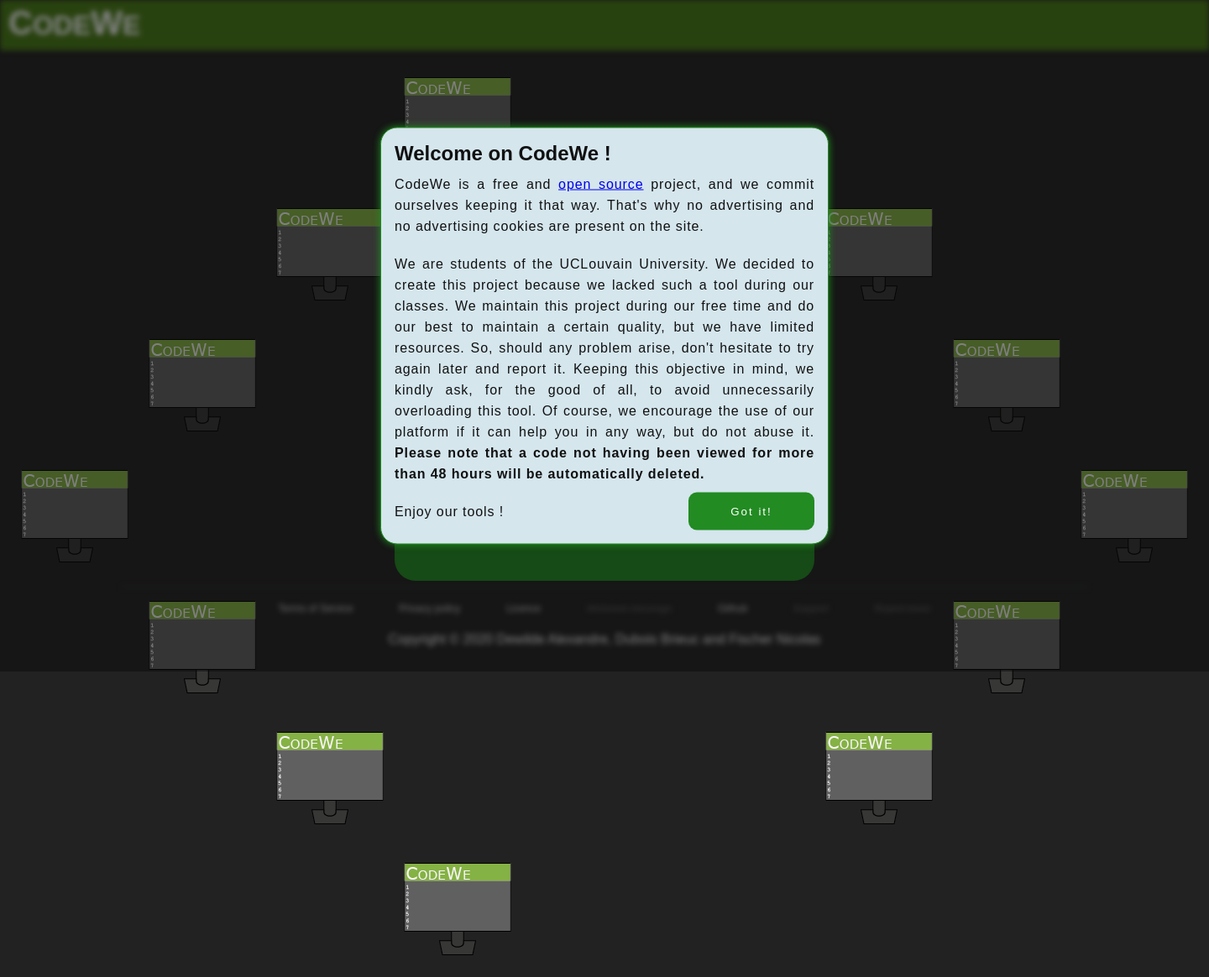
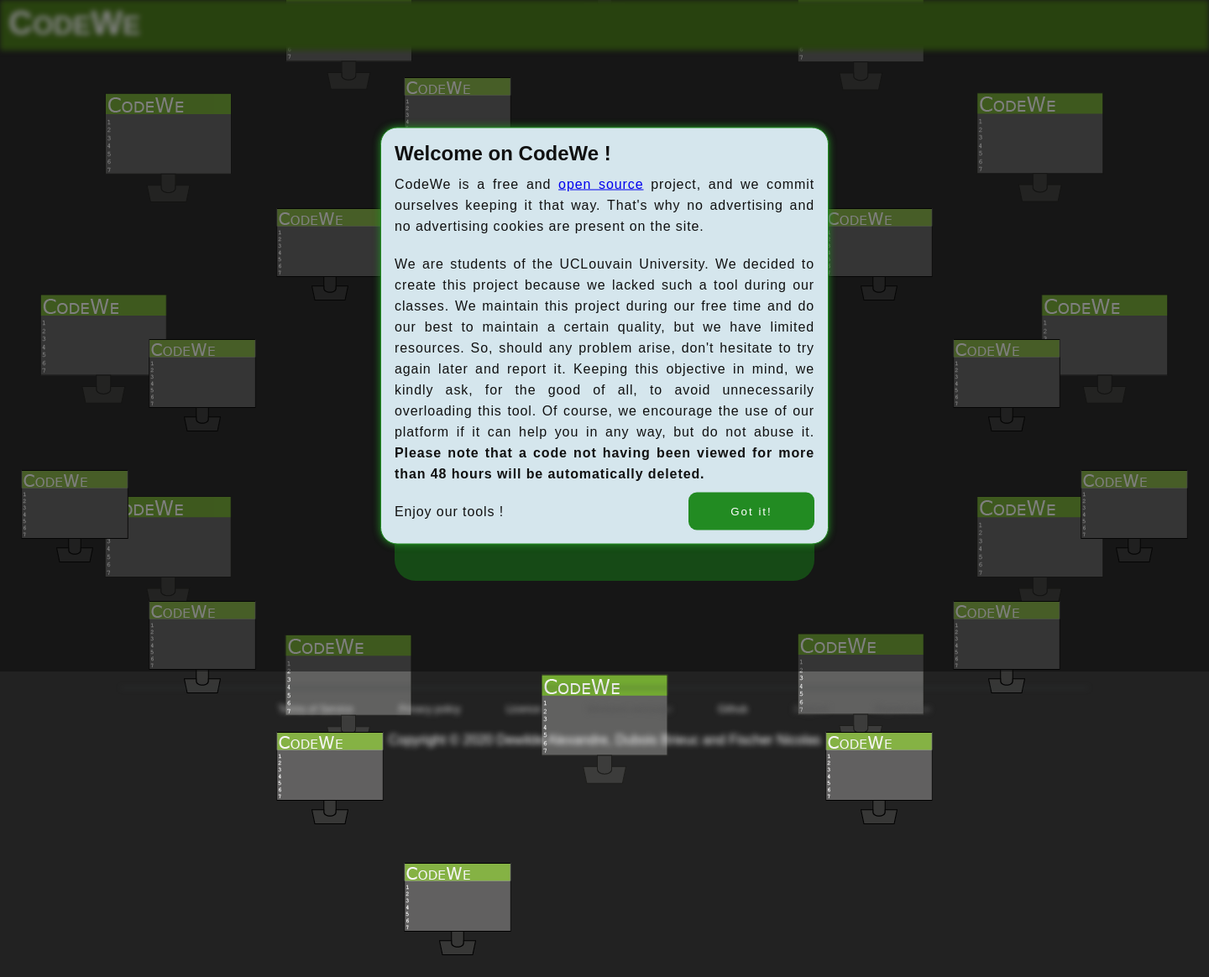
Before and after one commit to CodeWe-projet/CodeWe, a Flask app: page / in a window 1440 px wide. Shown: the whole page at 84% size. Run offline with Flask 2, Linux system fonts and the light colour scheme.

Commit message:
Update index.css to use background image
Use webpage layout.png in static/img/png as background image for index.html

```diff
--- a/src/static/css/index.css
+++ b/src/static/css/index.css
@@ -1,6 +1,6 @@
 #section{
     display: grid;
-    height: 60vh;
+    height: 90vh;
     place-items: center;
 }
 
@@ -24,3 +24,9 @@
     background-color: green;
     transition: 0.2s ease-in-out;
 }
+
+body{
+  background-position: center;
+  background-image: url("/static/img/PNG/Webpage layout.png");
+  background-repeat: no-repeat;
+}
```
